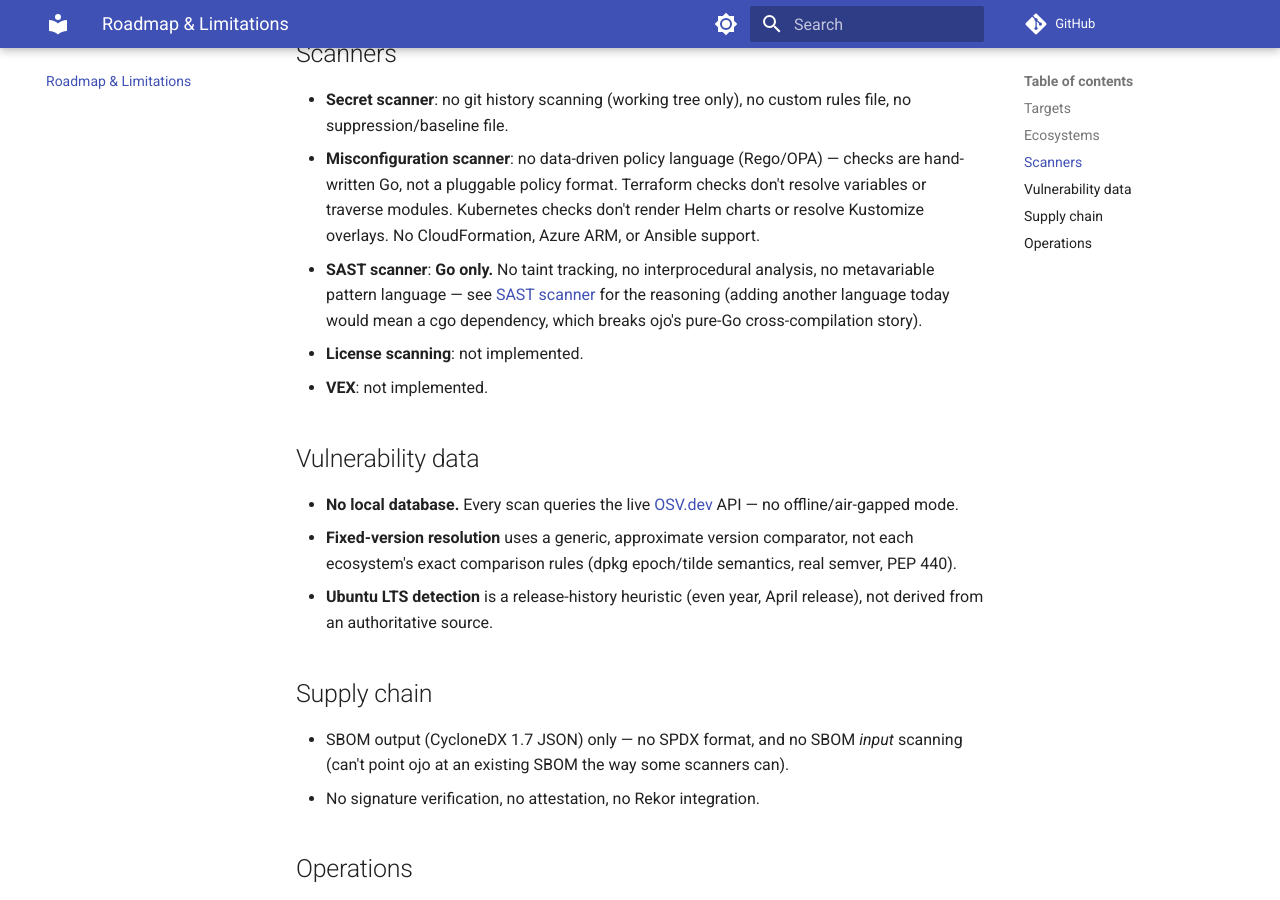
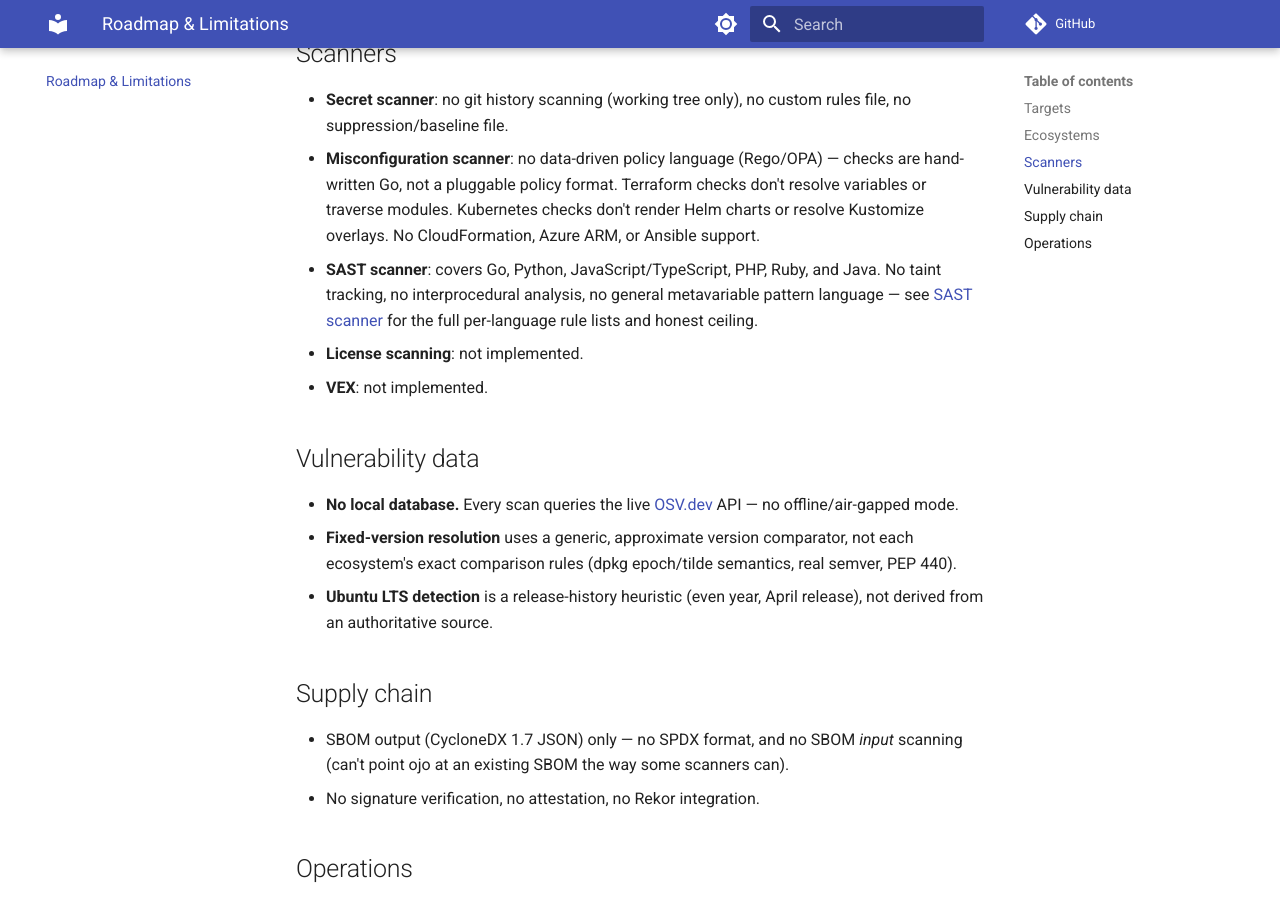
Before and after one commit to colibrisec/ojo, an MkDocs documentation site: the page built from docs/roadmap.md, in a window 1280 px wide and 900 px high, scrolled down 855 px. Built offline with MkDocs 1.6.1 and Material for MkDocs 9.7.7, drawn with Linux system fonts in a browser that asks for light colours; comment, search, counter and statistics services are not loaded.

Commit message:
Add an Installation section to README, fix stale SAST roadmap note
README previously only pointed at docs/ for install instructions --
add a quick-reference block covering all install channels (Homebrew,
apt/dnf, Snap, winget, Docker, go install) directly in the README
itself. Also fixes two references in README/roadmap.md that still
said SAST was Go-only, which stopped being true this session.

```diff
--- a/docs/roadmap.md
+++ b/docs/roadmap.md
@@ -18,7 +18,7 @@ ojo is young. This page is the honest, unvarnished list of what it doesn't do ye
 
 - **Secret scanner**: no git history scanning (working tree only), no custom rules file, no suppression/baseline file.
 - **Misconfiguration scanner**: no data-driven policy language (Rego/OPA) — checks are hand-written Go, not a pluggable policy format. Terraform checks don't resolve variables or traverse modules. Kubernetes checks don't render Helm charts or resolve Kustomize overlays. No CloudFormation, Azure ARM, or Ansible support.
-- **SAST scanner**: **Go only.** No taint tracking, no interprocedural analysis, no metavariable pattern language — see [SAST scanner](guide/scanner/sast.md) for the reasoning (adding another language today would mean a cgo dependency, which breaks ojo's pure-Go cross-compilation story).
+- **SAST scanner**: covers Go, Python, JavaScript/TypeScript, PHP, Ruby, and Java. No taint tracking, no interprocedural analysis, no general metavariable pattern language — see [SAST scanner](guide/scanner/sast.md) for the full per-language rule lists and honest ceiling.
 - **License scanning**: not implemented.
 - **VEX**: not implemented.
 
```
Also changed, not shown: README.md (+16 -1 lines).
